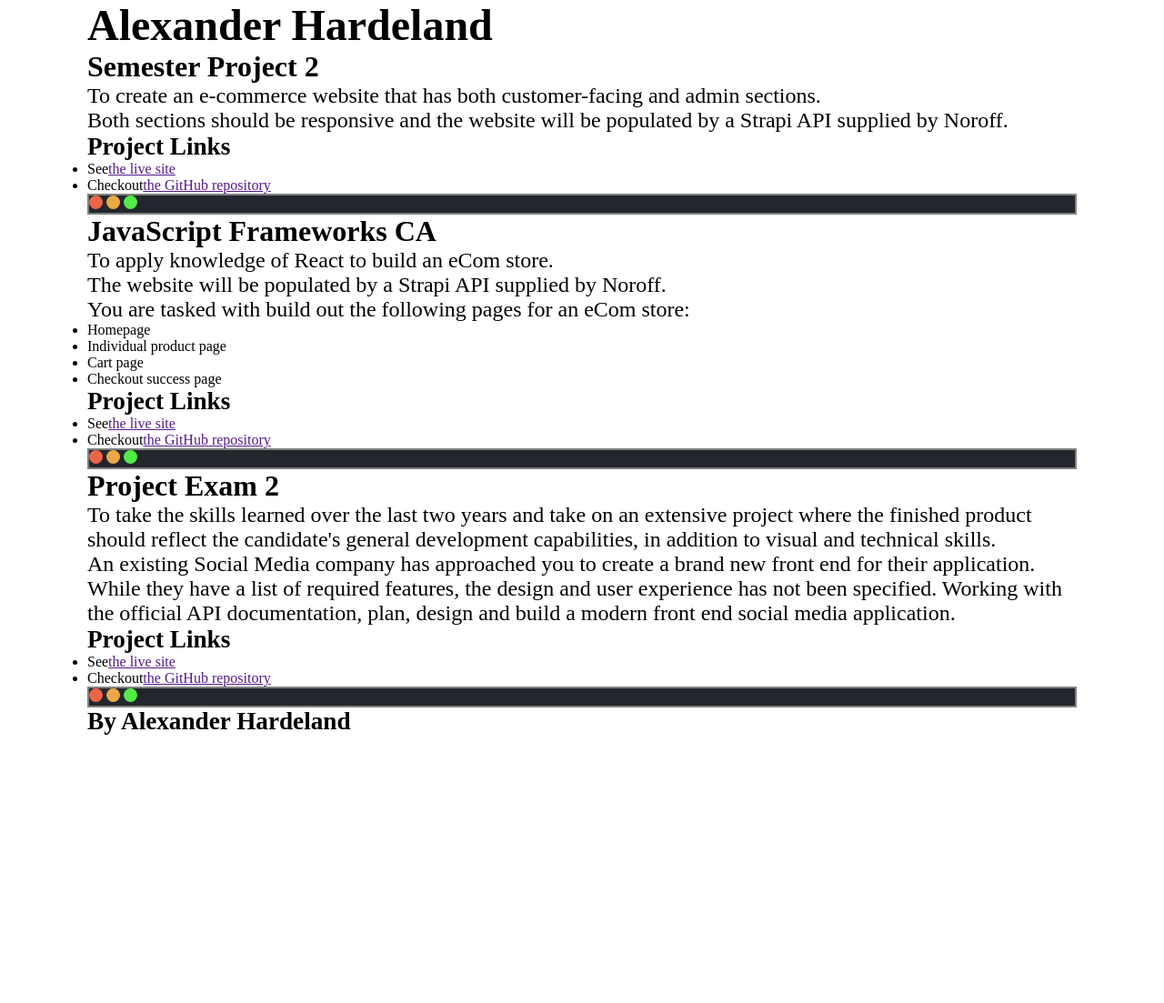
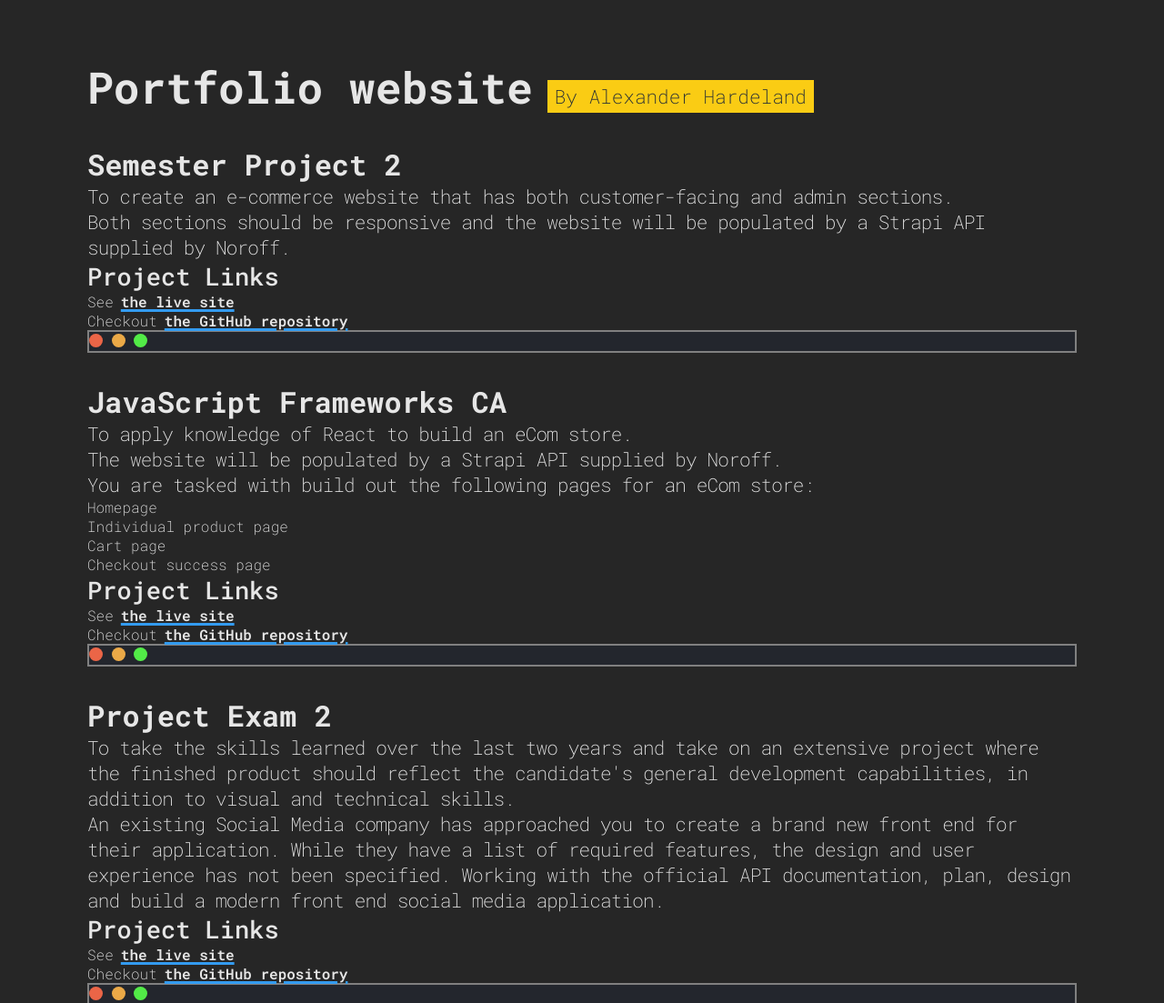
Before and after one commit to PythonMasterAlexander/portfolio-2-website, a website with bundled scripts: page index.html in a window 1280 px wide. Shown: the top 1103 px of the page at 91% size. Before the commit the page ends 809 px from the top, so only its background shows below. Built offline with nearby package versions, Linux system fonts and the light colour scheme.

Commit message:
Adds more styles to on the website

```diff
--- a/index.html
+++ b/index.html
@@ -4,6 +4,9 @@
 		<meta charset="utf-8">
 		<meta name="viewport" content="width=device-width">
 		<link href="./styles/index.css" rel="stylesheet" />
+		<link rel="preconnect" href="https://fonts.googleapis.com">
+		<link rel="preconnect" href="https://fonts.gstatic.com" crossorigin>
+		<link href="https://fonts.googleapis.com/css2?family=Roboto+Mono:ital,wght@0,100..700;1,100..700&display=swap" rel="stylesheet">
 		<title>Showcasing Alexander Hardeland</title>
 		<script defer src="./scripts/index.ts"></script>
 	</head>
@@ -13,7 +16,7 @@
 			<nav></nav>
 		</header>
 		<main>
-			<h1>Alexander Hardeland</h1>
+			<h1>Portfolio website</h1><span class="extra-logo-style">By Alexander Hardeland</span>
 			<section>
 				<div class="card">
 					<article>
@@ -23,7 +26,7 @@
 						<h3>Project Links</h3>
 						<ul>
 							<li>See<a target="_blank" href="">the live site</a></li>
-							<li>Checkout<a target="_blank" href="">the GitHub repository</a></li>
+							<li>Checkout<a class="github-text-style" target="_blank" href=""></a></li>
 						</ul>
 					</article>
 					<div class="showcase-project-container">
@@ -50,7 +53,7 @@
 						<h3>Project Links</h3>
 						<ul>
 							<li>See<a target="_blank" href="">the live site</a></li>
-							<li>Checkout<a target="_blank" href="">the GitHub repository</a></li>
+							<li>Checkout<a class="github-text-style" target="_blank" href=""></a></li>
 						</ul>
 					</article>
 					<div class="showcase-project-container">
@@ -74,7 +77,7 @@
 						<h3>Project Links</h3>
 						<ul>
 							<li>See<a target="_blank" href="">the live site</a></li>
-							<li>Checkout<a target="_blank" href="">the GitHub repository</a></li>
+							<li>Checkout<a class="github-text-style" target="_blank" href=""></a></li>
 						</ul>
 					</article>
 					<div class="showcase-project-container">
--- a/styles/index.css
+++ b/styles/index.css
@@ -4,10 +4,61 @@
 	padding: 0;
 }
 :root {
+	background-color: hsla(0, 0%, 15%, 1);
+	color: hsla(0, 0%, 90%, 1);
+	font-family: Roboto Mono, monospace, sans-serif;
+	font-weight: 200;
 }
 main, footer {
 	width: 85%;
 	margin: 0 auto;
+}
+footer {
+	text-align: center;
+}
+section {
+	margin: 32px 0;
+}
+ul {
+	list-style: none;
+}
+h1, h2 {
+	font-weight: 700;
+}
+h1 {
+	margin-top: 32px;
+	margin-right: 16px;
+}
+h3, h4 {
+	font-weight: 500;
+}
+p {
+	letter-spacing: -0.85px;
+}
+li a {
+	padding-left: 8px;
+	color: hsla(0, 0%, 90%, 1);
+	font-weight: 600;
+	text-decoration-color: hsla(207, 86%, 57%, 1);
+	text-decoration-thickness: 3px;
+}
+.extra-logo-style {
+	background-color: hsla(48, 96%, 53%, 1);
+	color: hsla(215, 28%, 17%, 1);
+	font-size: 1rem;
+	padding: 4px 8px;
+}
+.github-text-style:before {
+	content: "the GitHub repository";
+}
+.showcase-project-container .red {
+	background-color: hsl(11, 80%, 60%);
+}
+.showcase-project-container .orange {
+	background-color: hsl(36, 80%, 60%);
+}
+.showcase-project-container .green {
+	background-color: hsl(116, 80%, 60%);
 }
 .showcase-project-container {
 	border: 2px solid gray;
@@ -19,26 +70,24 @@ main, footer {
 	height: 15px;
 	width: 15px;
 }
-.showcase-project-container .red {
-	background-color: hsl(11, 80%, 60%);
-}
-.showcase-project-container .orange {
-	background-color: hsl(36, 80%, 60%);
-}
-.showcase-project-container .green {
-	background-color: hsl(116, 80%, 60%);
-}
-@media (min-width:  768px) {
+@media (min-width: 950px) {
 	h1 {
 		font-size: 3rem;
+		display: inline-block;
 	}
 	h2 {
 		font-size: 2rem;
 	}
 	h3, h4 {
-		font-size: 1.7rem;
+		font-size: 1.688rem;
 	}
 	p {
-		font-size: 1.5rem;
+		font-size: 1.313rem;
+	}
+	li {
+		font-size: 1rem;
+	}
+	.extra-logo-style {
+		font-size: 1.313rem;
 	}
 }
```
